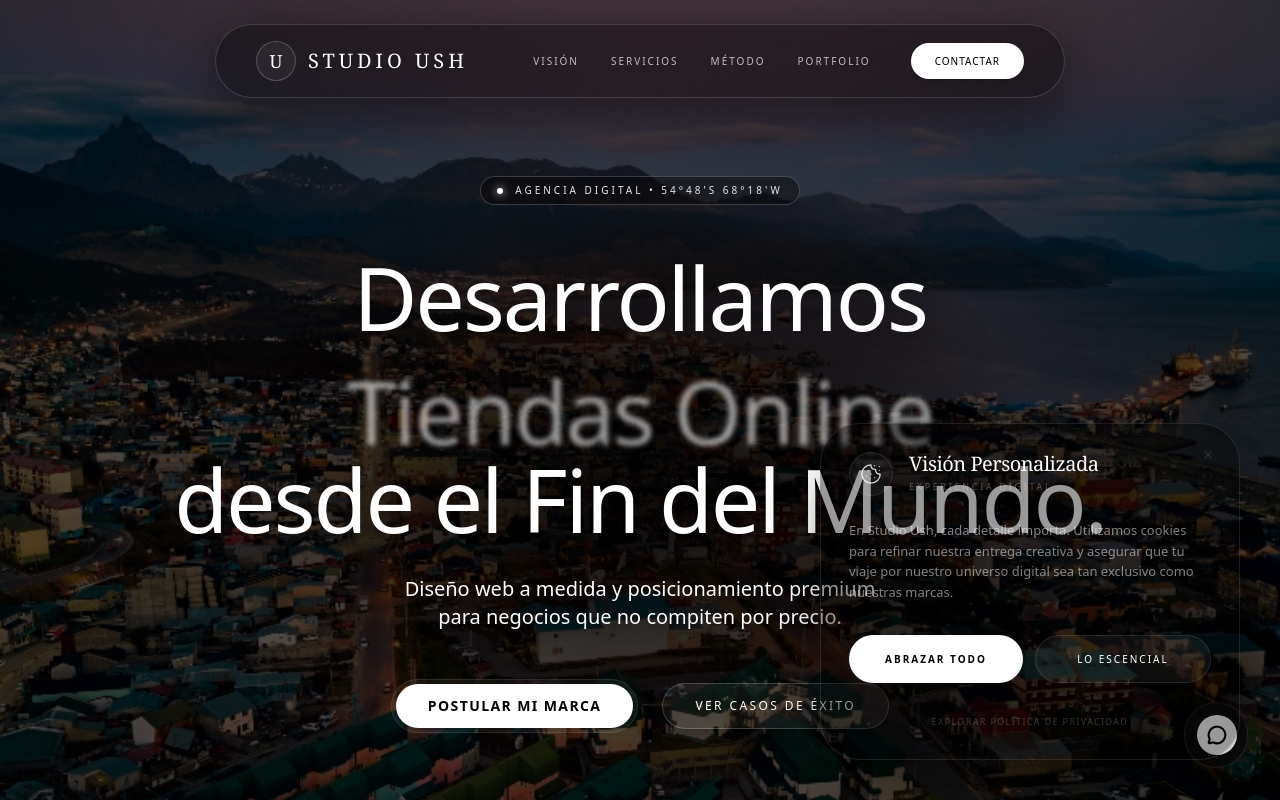
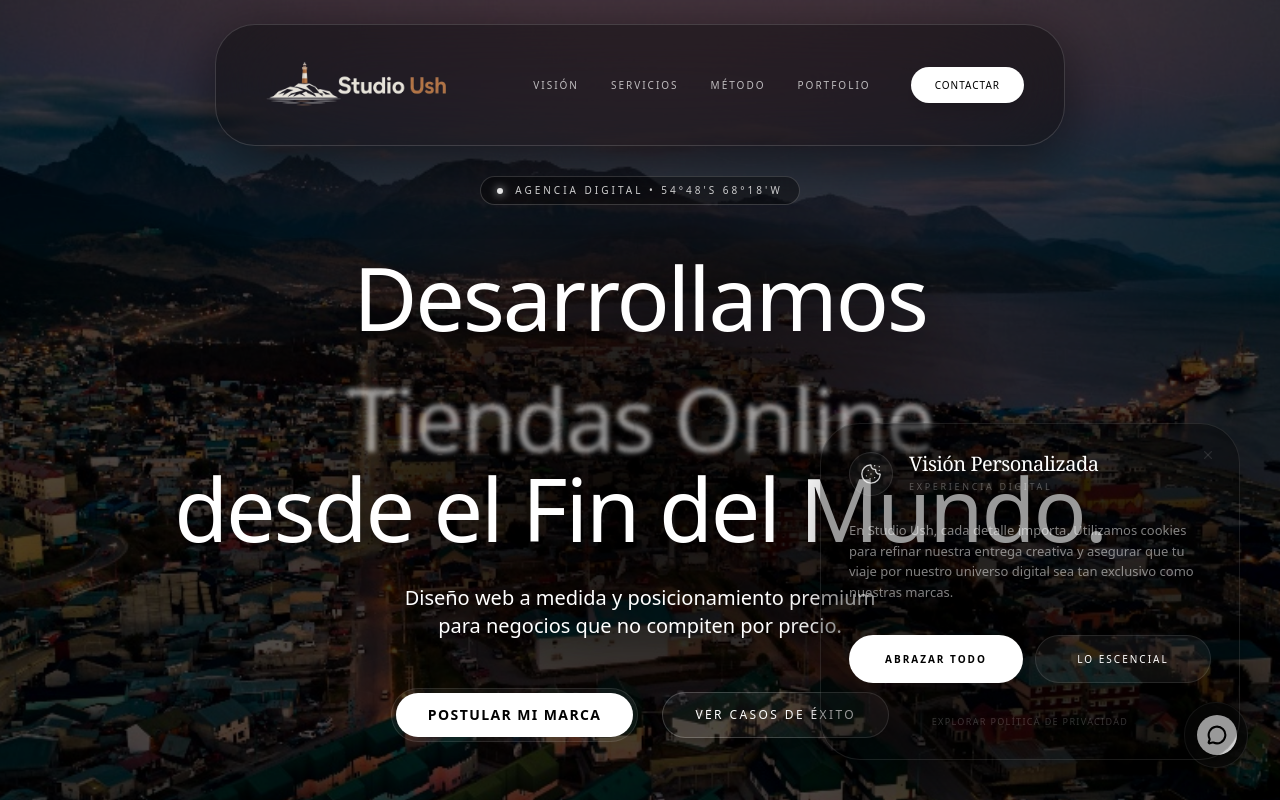
Before and after one commit to 5krbg52hf8-jpg/Studioush, a React (Vite) app: page / in a window 1280 px wide. Shown: the top 800 px of the page. Built offline with nearby package versions, Linux system fonts and the light colour scheme.

Commit message:
Fix UI issues, update links, connect WhatsApp, and fix HTML parsing error

```diff
--- a/src/components/blocks/HeroSection.tsx
+++ b/src/components/blocks/HeroSection.tsx
@@ -71,11 +71,10 @@ export function HeroSection() {
                                 </AnimatedGroup>
 
                                 <AnimatedGroup variants={transitionVariants}>
-                                    <h1 className="mt-8 max-w-5xl mx-auto text-center text-[2.75rem] leading-[1.1] sm:text-6xl md:text-7xl lg:mt-12 xl:text-[5.5rem] font-medium tracking-tight text-white drop-shadow-[0_10px_30px_rgba(0,0,0,0.9)]">
-                                        Desarrollamos <br className="hidden sm:block" />
-                                        <RotatingText words={rotatingOptions} className="text-white pb-1" />
-                                        <br className="hidden sm:block" />
-                                        desde el Fin del Mundo.
+                                    <h1 className="mt-8 max-w-5xl mx-auto text-center text-[2.75rem] leading-[1.2] sm:text-6xl md:text-7xl lg:mt-12 xl:text-[5.5rem] font-medium tracking-tight text-white drop-shadow-[0_10px_30px_rgba(0,0,0,0.9)]">
+                                        <span className="block">Desarrollamos</span>
+                                        <RotatingText words={rotatingOptions} className="text-white" />
+                                        <span className="block">desde el Fin del Mundo.</span>
                                     </h1>
                                 </AnimatedGroup>
 
@@ -168,25 +167,18 @@ export const HeroHeader = () => {
                 className={cn(
                     "pointer-events-auto relative flex flex-col items-center justify-between transition-all duration-500 ease-in-out",
                     "rounded-[2.5rem] border border-white/15 shadow-[0_16px_64px_rgba(0,0,0,0.6)] bg-black/40 backdrop-blur-3xl",
-                    menuState ? "w-[92%] md:w-[700px] p-6 overflow-visible" : (isScrolled ? "w-[90%] md:w-fit px-6 md:px-8 py-3 overflow-hidden" : "w-[90%] md:max-w-[850px] px-6 md:px-10 py-3.5 md:py-4 overflow-hidden")
+                    menuState ? "w-[92%] lg:w-[700px] p-4 lg:p-5 overflow-visible" : (isScrolled ? "w-[90%] lg:max-w-[850px] px-5 lg:px-8 py-1.5 overflow-hidden" : "w-[90%] lg:max-w-[850px] px-6 lg:px-10 py-2 lg:py-2.5 overflow-hidden")
                 )}
             >
                 {/* Top Row (Always visible) */}
-                <div className="flex items-center justify-between w-full h-full gap-4 md:gap-8">
+                <div className="flex items-center justify-between w-full h-full gap-4 lg:gap-8">
                     {/* Brand */}
-                    <a href="#" onClick={(e) => { e.preventDefault(); window.location.hash = ''; window.scrollTo(0,0); }} aria-label="home" className="flex items-center gap-3 group shrink-0">
-                        <Logo size={isScrolled ? 32 : 40} />
-                        {/* Brand Name */}
-                        <span className={cn(
-                            "font-serif font-light uppercase text-white drop-shadow-md transition-all duration-500 group-hover:tracking-[0.25em]",
-                            isScrolled ? "text-[15px] tracking-[0.15em]" : "text-xl tracking-[0.2em]"
-                        )}>
-                            Studio Ush
-                        </span>
+                    <a href="#" onClick={(e) => { e.preventDefault(); window.location.hash = ''; window.scrollTo(0,0); }} aria-label="home" className="flex items-center group shrink-0">
+                        <Logo size={isScrolled ? 75 : 100} />
                     </a>
 
-                    {/* Desktop Links (Hidden on mobile) */}
-                    <div className="hidden md:flex items-center gap-6 lg:gap-10">
+                    {/* Desktop Links (Hidden on mobile/tablet) */}
+                    <div className="hidden lg:flex items-center gap-6 lg:gap-10">
                         <ul className="flex items-center gap-8 text-[10px] uppercase tracking-[0.2em] font-medium text-white/70">
                             {menuItems.map(item => (
                                 <li key={item.name}>
@@ -207,17 +199,17 @@ export const HeroHeader = () => {
                         </MagneticButton>
                     </div>
 
-                    {/* Mobile Toggle Button */}
+                    {/* Mobile/Tablet Toggle Button */}
                     <button
                         onClick={() => setMenuState(!menuState)}
-                        className="md:hidden flex items-center justify-center p-2 text-white/80 hover:text-white transition-colors"
+                        className="lg:hidden flex items-center justify-center p-2 text-white/80 hover:text-white transition-colors"
                         aria-label="Toggle menu"
                     >
                         {menuState ? <X size={24} /> : <Menu size={24} />}
                     </button>
                 </div>
 
-                {/* Mobile Expanded Menu (Morphing animation) */}
+                {/* Mobile/Tablet Expanded Menu (Morphing animation) */}
                 <AnimatePresence>
                     {menuState && (
                         <motion.div
@@ -225,7 +217,7 @@ export const HeroHeader = () => {
                             animate={{ height: "auto", opacity: 1 }}
                             exit={{ height: 0, opacity: 0 }}
                             transition={{ duration: 0.3, ease: "easeInOut" }}
-                            className="w-full md:hidden flex flex-col overflow-visible"
+                            className="w-full lg:hidden flex flex-col overflow-visible"
                         >
                              <div className="border-t border-white/10 w-full pt-8 mt-4 flex flex-col gap-8 pb-6">
                                 <ul className="flex flex-col gap-6 text-center">
--- a/src/components/blocks/LandingSections.tsx
+++ b/src/components/blocks/LandingSections.tsx
@@ -148,10 +148,11 @@ export function StatsSection() {
                             whileInView={{ opacity: 1, y: 0 }}
                             viewport={{ once: true, margin: "-50px" }}
                             transition={{ duration: 0.8, delay: 0.2 }}
-                            className="bg-white/[0.02] border border-white/10 rounded-3xl p-8 flex flex-col justify-center glass backdrop-blur-md"
                         >
+                            <div className="bg-white/[0.02] border border-white/10 rounded-3xl p-8 flex flex-col justify-center glass backdrop-blur-md h-full">
                                 <p className="text-6xl font-light text-white mb-2">0%</p>
                                 <p className="text-xs uppercase tracking-widest text-white/50 font-medium">Plantillas Genéricas</p>
+                            </div>
                         </motion.div>
 
                         {/* Stat 2 */}
@@ -160,10 +161,11 @@ export function StatsSection() {
                             whileInView={{ opacity: 1, y: 0 }}
                             viewport={{ once: true, margin: "-50px" }}
                             transition={{ duration: 0.8, delay: 0.4 }}
-                            className="bg-white/[0.02] border border-white/10 rounded-3xl p-8 flex flex-col justify-center glass backdrop-blur-md"
                         >
+                            <div className="bg-white/[0.02] border border-white/10 rounded-3xl p-8 flex flex-col justify-center glass backdrop-blur-md h-full">
                                 <p className="text-6xl font-light text-white mb-2">&lt; 3s</p>
                                 <p className="text-xs uppercase tracking-widest text-white/50 font-medium">Tiempo de Carga</p>
+                            </div>
                         </motion.div>
 
                         {/* Stat 3 */}
@@ -172,10 +174,12 @@ export function StatsSection() {
                             whileInView={{ opacity: 1, y: 0 }}
                             viewport={{ once: true, margin: "-50px" }}
                             transition={{ duration: 0.8, delay: 0.6 }}
-                            className="bg-white/[0.02] border border-white/10 rounded-3xl p-8 flex flex-col justify-center md:col-span-2 glass backdrop-blur-md"
+                            className="md:col-span-2"
                         >
+                            <div className="bg-white/[0.02] border border-white/10 rounded-3xl p-8 flex flex-col justify-center glass backdrop-blur-md h-full">
                                 <p className="text-6xl font-light text-white mb-2">100%</p>
                                 <p className="text-xs uppercase tracking-widest text-white/50 font-medium">Arquitectura Digital a Medida</p>
+                            </div>
                         </motion.div>
                     </div>
                 </div>
@@ -189,7 +193,7 @@ export function WaaSSection() {
         {
             title: "Tu Vidriera 24/7",
             desc: "Diseñamos experiencias inmersivas que comunican autoridad al instante. Cero plantillas, 100% visuales a medida para que te perciban como el referente que sos.",
-            span: "col-span-1 md:col-span-2 md:row-span-2",
+            span: "col-span-1 md:col-span-2",
             gradient: "from-white/[0.08] to-transparent",
             extra: (
                 <div className="absolute inset-x-0 top-0 bottom-40 opacity-40 group-hover:opacity-100 transition-all duration-700 pointer-events-none flex flex-col items-center justify-start hidden md:flex overflow-hidden pt-12">
@@ -276,15 +280,15 @@ export function WaaSSection() {
                     {services.map((service, i) => (
                         <motion.div
                             key={i}
-                            initial={{ opacity: 0, y: 20 }}
+                            initial={{ opacity: 0, y: 30 }}
                             whileInView={{ opacity: 1, y: 0 }}
                             viewport={{ once: true, margin: "-50px" }}
                             transition={{ duration: 0.8, delay: i * 0.15 }}
-                            className={cn(
-                                "group relative overflow-hidden rounded-[2rem] bg-white/[0.02] border border-white/10 p-10 md:p-14 transition-all duration-700 hover:-translate-y-2 hover:border-white/20 hover:shadow-[0_20px_40px_rgba(0,0,0,0.5)] backdrop-blur-sm flex flex-col justify-end",
-                                service.span
-                            )}
+                            className={cn(service.span)}
                         >
+                            <div className={cn(
+                                "group relative overflow-hidden rounded-[2rem] bg-white/[0.02] border border-white/10 p-10 md:p-14 transition-all duration-700 hover:-translate-y-2 hover:border-white/20 hover:shadow-[0_20px_40px_rgba(0,0,0,0.5)] backdrop-blur-sm flex flex-col justify-end h-full"
+                            )}>
                                 <div className={cn("absolute inset-0 bg-gradient-to-br opacity-0 group-hover:opacity-100 transition-opacity duration-700 pointer-events-none z-0", service.gradient)} />
                                 {service.extra}
 
@@ -295,6 +299,7 @@ export function WaaSSection() {
                                 <p className="text-white/50 text-lg font-light leading-relaxed max-w-2xl relative z-10 group-hover:text-white/80 transition-colors duration-500">
                                     {service.desc}
                                 </p>
+                            </div>
                         </motion.div>
                     ))}
                 </div>
@@ -308,7 +313,7 @@ export function WaaSSection() {
                 >
                     <MagneticButton distance={0.3}>
                         <a
-                            href="https://wa.me/5491112345678"
+                            href="https://wa.me/5492901584322?text=Quiero%20mas%20informacion%20sobre%20el%20servicio%20de%20dise%C3%B1o%20web%20premium"
                             target="_blank"
                             rel="noopener noreferrer"
                             className="group relative flex items-center gap-4 bg-white/[0.03] border border-white/10 px-10 py-5 rounded-full hover:bg-white/10 hover:border-white/20 transition-all duration-500 glass"
@@ -411,7 +416,7 @@ export function ProcessSection() {
                 >
                     <MagneticButton distance={0.3}>
                         <a
-                            href="https://wa.me/5491112345678"
+                            href="https://wa.me/5492901584322?text=Quiero%20mas%20informacion%20sobre%20el%20servicio%20de%20dise%C3%B1o%20web%20premium"
                             target="_blank"
                             rel="noopener noreferrer"
                             className="relative px-12 py-6 bg-white text-black rounded-full font-bold text-xs uppercase tracking-widest hover:scale-105 transition-transform duration-500 shadow-[0_20px_50px_rgba(255,255,255,0.1)]"
@@ -559,7 +564,7 @@ export function FooterSection() {
                     </p>
 
                     <MagneticButton distance={0.5}>
-                        <a href="https://wa.me/5491112345678" target="_blank" rel="noopener noreferrer" className="block bg-white/5 rounded-full p-2 border border-white/10 glass backdrop-blur-md hover:border-white/20 hover:shadow-[0_0_40px_rgba(255,255,255,0.1)] transition-all duration-700">
+                        <a href="https://wa.me/5492901584322?text=Quiero%20mas%20informacion%20sobre%20el%20servicio%20de%20dise%C3%B1o%20web%20premium" target="_blank" rel="noopener noreferrer" className="block bg-white/5 rounded-full p-2 border border-white/10 glass backdrop-blur-md hover:border-white/20 hover:shadow-[0_0_40px_rgba(255,255,255,0.1)] transition-all duration-700">
                             <ShinyButton className="px-12 py-6 text-sm uppercase tracking-widest font-medium">Agendar Sesión Estratégica</ShinyButton>
                         </a>
                     </MagneticButton>
@@ -568,11 +573,8 @@ export function FooterSection() {
                 {/* Footer Links */}
                 <div className="w-full border-t border-white/10 pt-16 pb-8 flex flex-col md:flex-row items-center justify-between gap-10 md:gap-6 relative">
                     <div className="flex flex-col items-center md:items-start gap-4">
-                        <a href="/" className="flex items-center gap-4 group">
-                            <Logo size={48} className="group-hover:scale-105 transition-transform duration-500" />
-                            <span className="font-serif font-light uppercase text-white drop-shadow-md transition-all duration-500 group-hover:tracking-[0.25em] text-2xl tracking-[0.2em]">
-                                Studio Ush
-                            </span>
+                        <a href="/" className="flex items-center group">
+                            <Logo size={96} className="group-hover:scale-105 transition-transform duration-500" />
                         </a>
                         <p className="text-[10px] uppercase tracking-[0.2em] text-white/30 mt-2">
                             © {new Date().getFullYear()} Studio Ush.
@@ -581,13 +583,13 @@ export function FooterSection() {
 
                     <div className="flex flex-col items-center md:items-end gap-6">
                         <div className="flex gap-6 text-white/50">
-                            <a href="#" className="hover:text-white hover:-translate-y-1 transition-all duration-300">
+                            <a href="https://instagram.com/studio_ush" target="_blank" rel="noopener noreferrer" className="hover:text-white hover:-translate-y-1 transition-all duration-300">
                                 <span className="sr-only">Instagram</span>
                                 <svg viewBox="0 0 24 24" fill="none" stroke="currentColor" strokeWidth="2" strokeLinecap="round" strokeLinejoin="round" className="w-5 h-5"><rect x="2" y="2" width="20" height="20" rx="5" ry="5"></rect><path d="M16 11.37A4 4 0 1 1 12.63 8 4 4 0 0 1 16 11.37z"></path><line x1="17.5" y1="6.5" x2="17.51" y2="6.5"></line></svg>
                             </a>
-                            <a href="#" className="hover:text-white hover:-translate-y-1 transition-all duration-300">
-                                <span className="sr-only">LinkedIn</span>
-                                <svg viewBox="0 0 24 24" fill="none" stroke="currentColor" strokeWidth="2" strokeLinecap="round" strokeLinejoin="round" className="w-5 h-5"><path d="M16 8a6 6 0 0 1 6 6v7h-4v-7a2 2 0 0 0-2-2 2 2 0 0 0-2 2v7h-4v-7a6 6 0 0 1 6-6z"></path><rect x="2" y="9" width="4" height="12"></rect><circle cx="4" cy="4" r="2"></circle></svg>
+                            <a href="https://facebook.com/studioush." target="_blank" rel="noopener noreferrer" className="hover:text-white hover:-translate-y-1 transition-all duration-300">
+                                <span className="sr-only">Facebook</span>
+                                <svg viewBox="0 0 24 24" fill="none" stroke="currentColor" strokeWidth="2" strokeLinecap="round" strokeLinejoin="round" className="w-5 h-5"><path d="M18 2h-3a5 5 0 0 0-5 5v3H7v4h3v8h4v-8h3l1-4h-4V7a1 1 0 0 1 1-1h3z"></path></svg>
                             </a>
                             <a href="#" className="hover:text-white hover:-translate-y-1 transition-all duration-300">
                                 <span className="sr-only">Behance</span>
--- a/src/components/ui/logo.tsx
+++ b/src/components/ui/logo.tsx
@@ -7,11 +7,19 @@ interface LogoProps {
 
 export function Logo({ className, size = 40 }: LogoProps) {
   return (
-    <div className={cn(
-      "flex items-center justify-center rounded-full border border-white/20 bg-white/5 group-hover:bg-white/10 transition-all duration-500",
-      className
-    )} style={{ width: size, height: size }}>
-      <span className="font-serif font-medium text-white" style={{ fontSize: size * 0.45 }}>U</span>
+    <div
+      className={cn(
+        "flex items-center justify-center transition-all duration-500",
+        className
+      )}
+      style={{ height: size }}
+    >
+      <img
+        src="/studio-ush-logo.png"
+        alt="Studio Ush"
+        className="h-full w-auto object-contain drop-shadow-sm pointer-events-none"
+        style={{ height: size }}
+      />
     </div>
   )
 }
--- a/src/components/ui/rotating-text.tsx
+++ b/src/components/ui/rotating-text.tsx
@@ -25,7 +25,7 @@ export function RotatingText({
   }, [words.length, interval]);
 
     return (
-    <div className={cn("relative inline-flex items-center justify-center overflow-hidden h-[1.3em] w-auto align-bottom px-4", className)}>
+    <div className={cn("relative flex items-center justify-center overflow-hidden h-[1.4em] w-full align-bottom", className)}>
       <AnimatePresence mode="wait">
         <motion.span
           key={words[index]}
@@ -36,15 +36,11 @@ export function RotatingText({
             duration: 0.8,
             ease: [0.16, 1, 0.3, 1], // Custom spring-like easing
           }}
-          className="absolute left-0 right-0 whitespace-nowrap text-white/90 text-center"
+          className="text-white/90 text-center whitespace-nowrap"
         >
           {words[index]}
         </motion.span>
       </AnimatePresence>
-      {/* Invisible placeholder to maintain width based on the longest word */}
-      <span className="invisible whitespace-nowrap" aria-hidden="true">
-        {words.reduce((a, b) => (a.length > b.length ? a : b))}
-      </span>
     </div>
   );
 }
--- a/src/components/ui/whatsapp-button.tsx
+++ b/src/components/ui/whatsapp-button.tsx
@@ -4,8 +4,8 @@ import { MessageCircle } from 'lucide-react'
 
 export function WhatsAppFloating() {
     const [isHovered, setIsHovered] = useState(false)
-    const whatsappNumber = "5491112345678" // User should change this
-    const message = encodeURIComponent("Hola Studio Ush, me gustaría consultar por un proyecto web premium.")
+    const whatsappNumber = "5492901584322" // User requested 2901584322
+    const message = encodeURIComponent("Quiero mas informacion sobre el servicio de diseño web premium")
     const whatsappUrl = `https://wa.me/${whatsappNumber}?text=${message}`
 
     return (
```
Also changed, not shown: index.html (+5 -4 lines), src/components/ui/text-reveal.tsx (+4 -4 lines), public/studio-ush-logo.png (added). Lines whose indentation alone changed are shown as unchanged.
